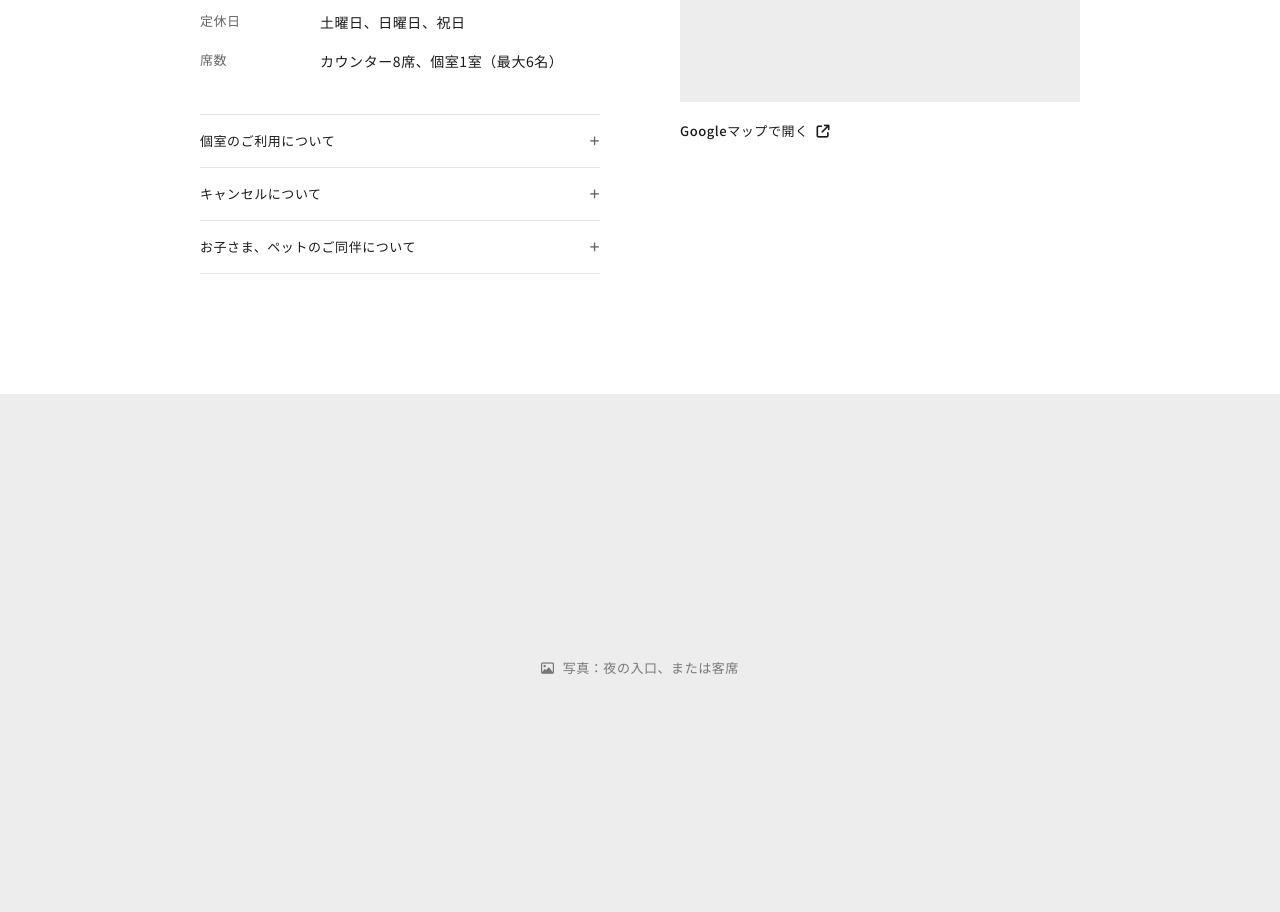
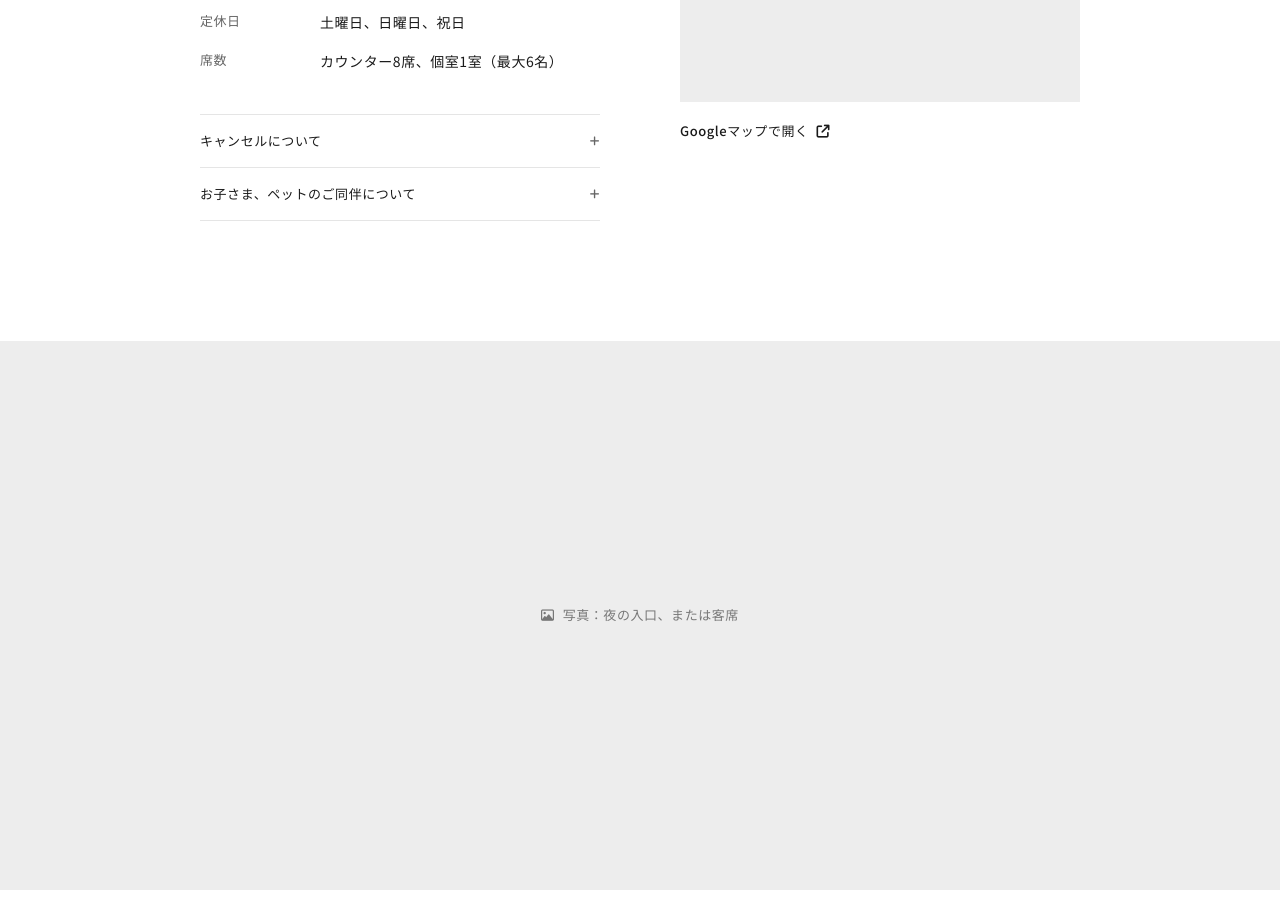
Before and after one commit to geet-inc/otb-dining-wireframe, a plain HTML site: page wireframe-x-azabujuban.html in a window 1280 px wide. Shown: the part 5821-6733 px from the top of the page. Drawn offline with Linux system fonts and the light colour scheme.

Commit message:
X AZABUJUBANのINFORMATIONから個室のご利用についてを削除
Co-Authored-By: Claude Opus 5.5 <noreply@anthropic.com>

```diff
--- a/wireframe-x-azabujuban.html
+++ b/wireframe-x-azabujuban.html
@@ -408,7 +408,7 @@ input[type=file]{width:100%;min-height:48px;padding:10px 12px;border:1px dashed
             <dt>定休日</dt><dd>土曜日、日曜日、祝日</dd>
             <dt>席数</dt><dd>カウンター8席、個室1室（最大6名）</dd>
           </dl>
-          <div class="mt40"><details class="acc"><summary>個室のご利用について</summary><div class="in sub">個室の料金と、ご利用の条件が入ります。100字程度です。</div></details><details class="acc"><summary>キャンセルについて</summary><div class="in sub">キャンセルの規定が入ります。100字程度です。</div></details><details class="acc"><summary>お子さま、ペットのご同伴について</summary><div class="in sub">ご利用の条件が入ります。100字程度です。</div></details></div>
+          <div class="mt40"><details class="acc"><summary>キャンセルについて</summary><div class="in sub">キャンセルの規定が入ります。100字程度です。</div></details><details class="acc"><summary>お子さま、ペットのご同伴について</summary><div class="in sub">ご利用の条件が入ります。100字程度です。</div></details></div>
         </div>
         <div>
           <div class="ph " style="--r:4/3;--rs:4/3"><i class="fa-solid fa-map-location-dot" aria-hidden="true"></i><span>地図</span></div>
```
